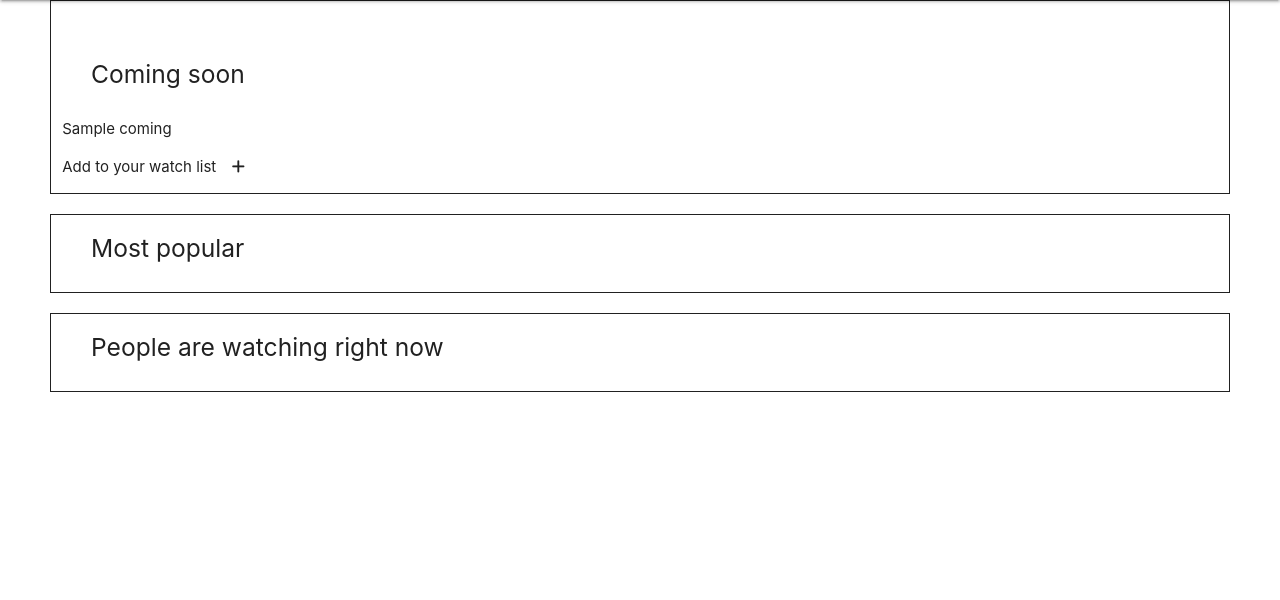
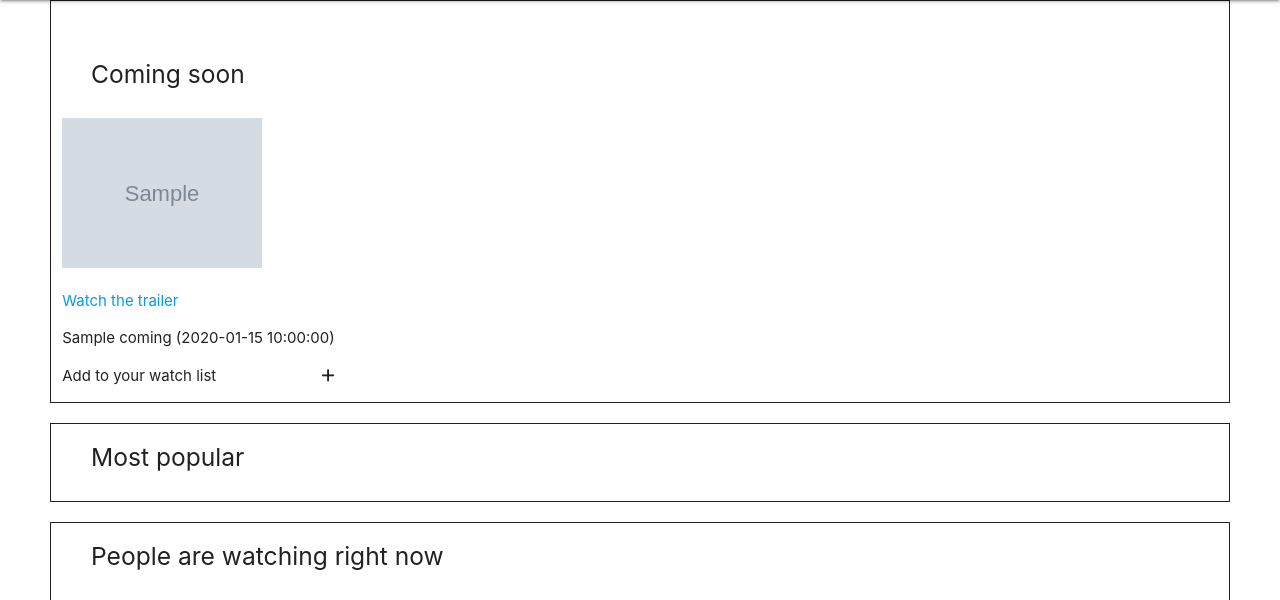
Before and after one commit to nhamidi90/k-watch, a Flask app: page / in a window 1280 px wide. Shown: the part 64-664 px from the top of the page. Run offline with Flask 3, Linux system fonts and the light colour scheme; grey boxes marked "Sample" are stand-in pictures; a database or web service that is not in the repository returns one stand-in record (values such as "Sample title"); some libraries are stand-ins or nearby versions.

Commit message:
Add more data for upcoming dramas

```diff
--- a/templates/index.html
+++ b/templates/index.html
@@ -9,7 +9,9 @@
 </span></div>
     {% for coming in upcoming %}
     <div class="col img-spacing">
-        {{ coming.title }}
+        <img src="{{ coming.image }}" class="images">
+        <p><a href="{{ coming.videoLink }}" target="_blank">Watch the trailer</a></p>
+        <p>{{ coming.title }} ({{ coming.releaseDate }})</p>
         <p>Add to your watch list <span><i class="fa-solid fa-plus"></i></span></p>
     </div>
     {% endfor %}
```
